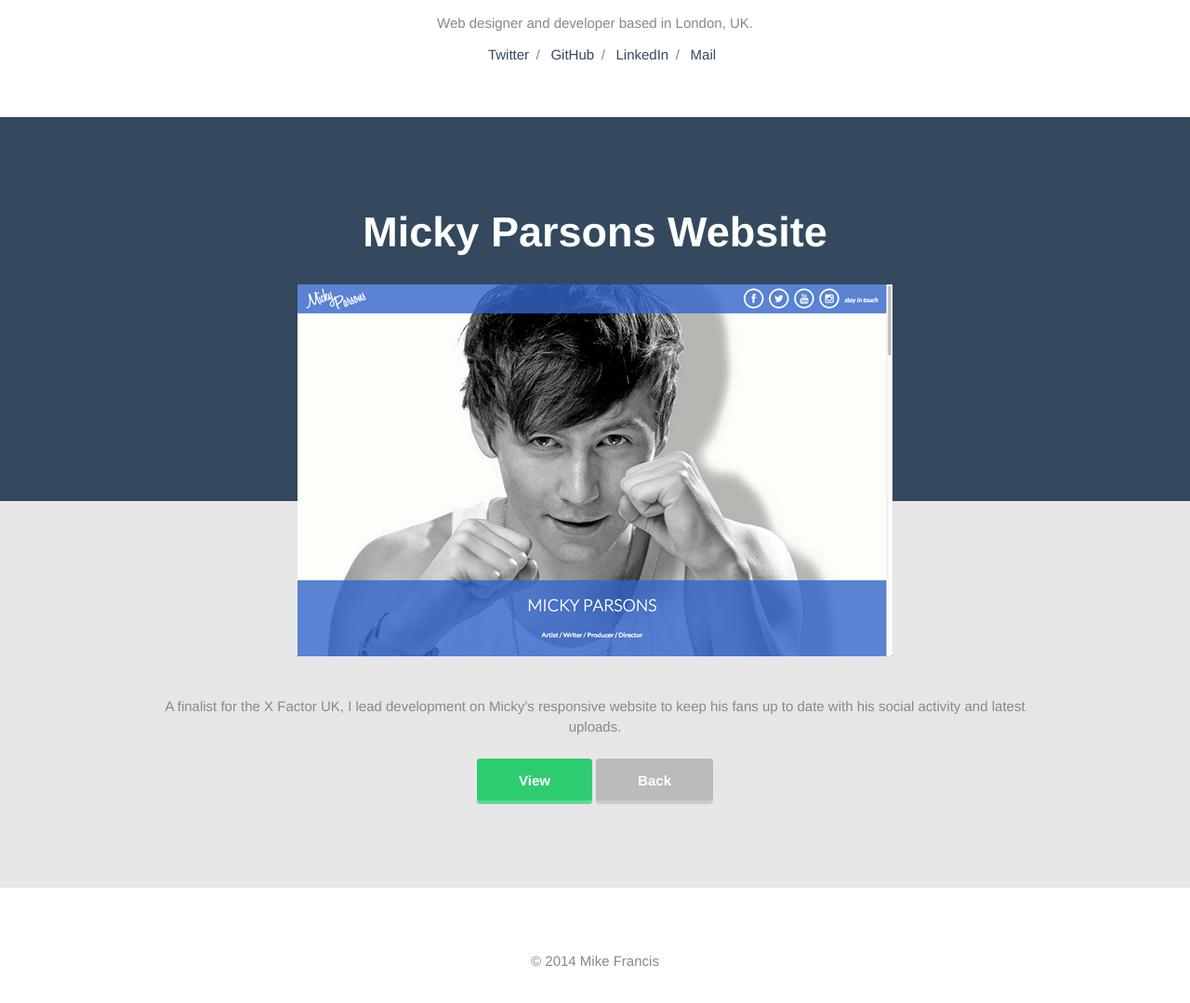
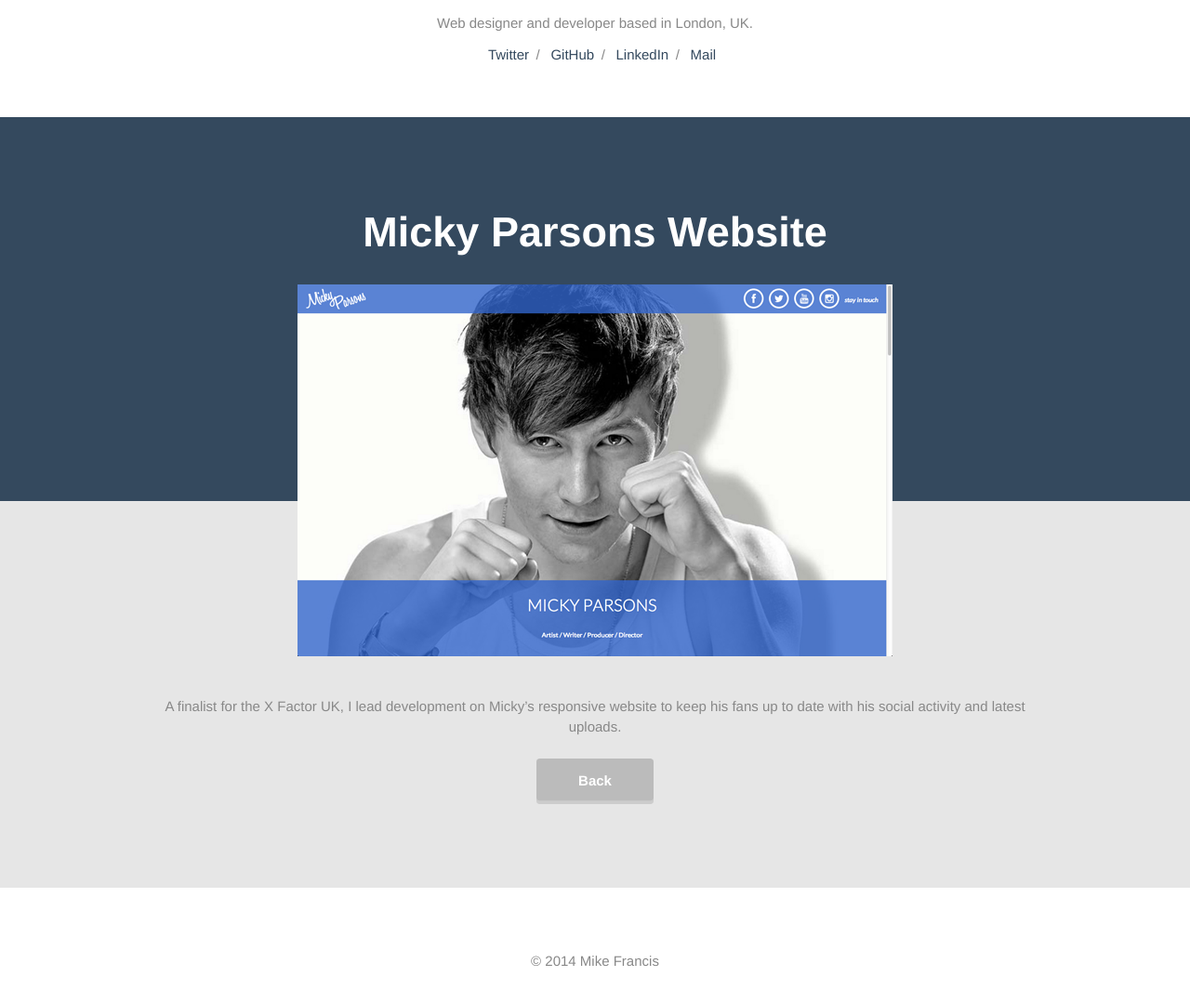
Before and after one commit to mikefrancis/mikefrancis.dev, a Jekyll site: the page built from _posts/2014-01-01-micky-parsons-website.md, in a window 1280 px wide, cut to the strip 175-1265 px from the top of the page. Shown: the top 1079 px of the strip at 93% size. Built offline with Jekyll 4.4.1, drawn with Linux system fonts in a browser that asks for light colours.

Commit message:
unset links

```diff
--- a/_layouts/post.html
+++ b/_layouts/post.html
@@ -14,8 +14,10 @@ layout: default
         <div class="project__content">
           {{ content }}
           <p>
+            {% if page.link == blank %}
             <a class="btn btn--primary" href="{{ page.link }}">View</a>
-            <a class="btn" href="{{ page.link }}">Back</a>
+            {% endif %}
+            <a class="btn" href="/">Back</a>
           </p>
         </div>
       </div>
```
